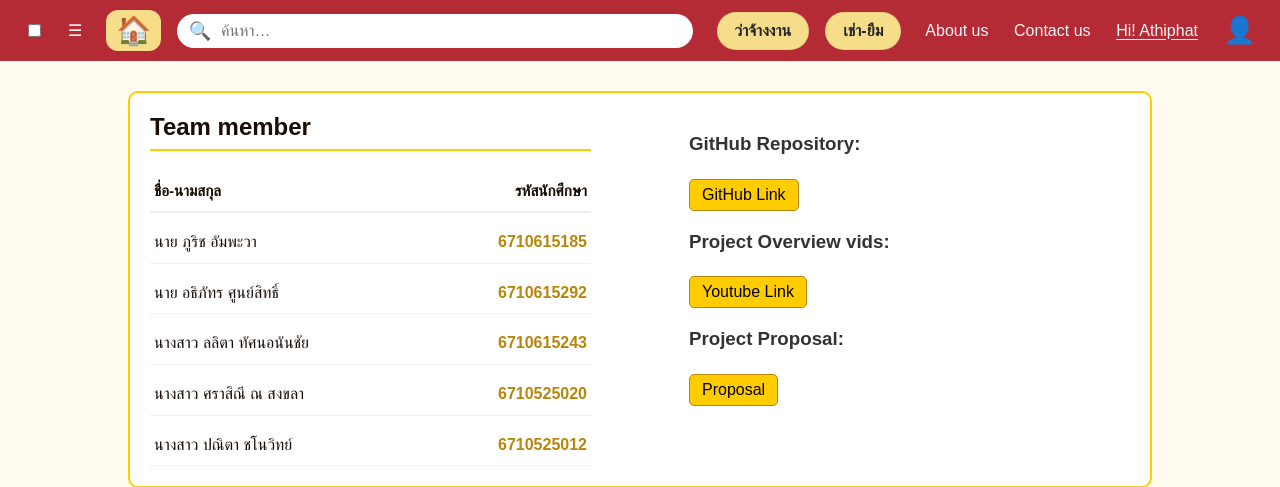
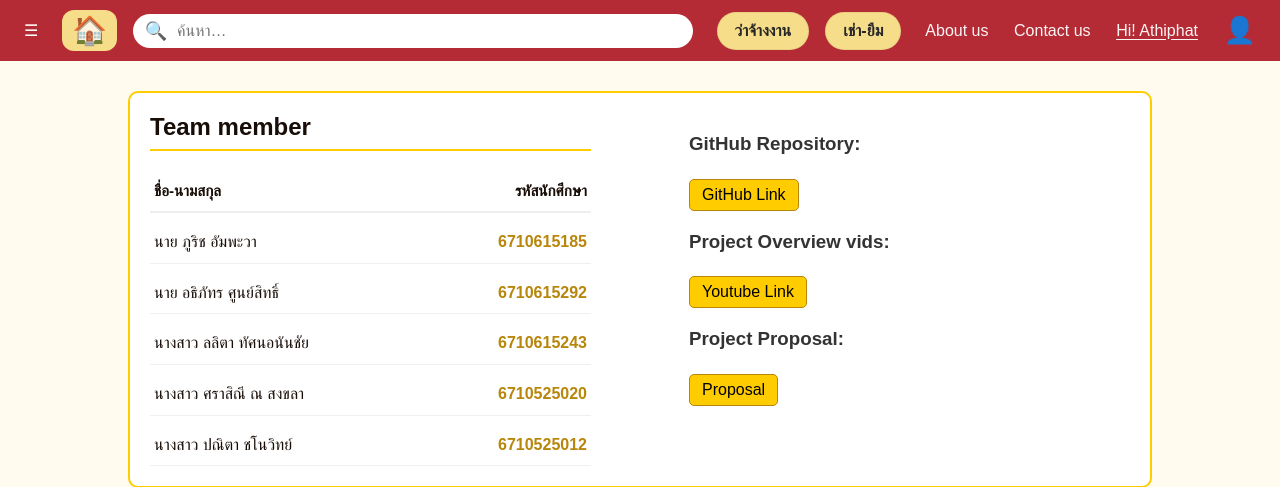
Before and after one commit to athiphat67/LorbMore, a Django app: page / in a window 1280 px wide. Shown: the top 487 px of the page. Run offline with Django 5.2, Linux system fonts and the light colour scheme.

Commit message:
delete check bar

```diff
--- a/pages/templates/pages/navbar.html
+++ b/pages/templates/pages/navbar.html
@@ -4,7 +4,6 @@
 
 <nav class="navbar" role="navigation" aria-label="Main">
   <!-- toggle สำหรับจอเล็ก -->
-  <input id="nav-check" class="nav-check" type="checkbox" aria-hidden="true">
   <label for="nav-check" class="nav-toggle" aria-label="Toggle menu">☰</label>
 
   <!-- ซ้าย: home + search -->
```
